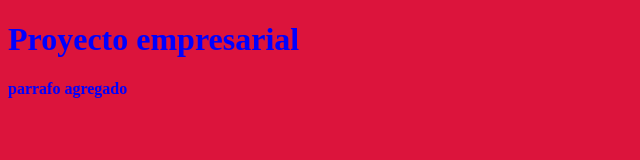
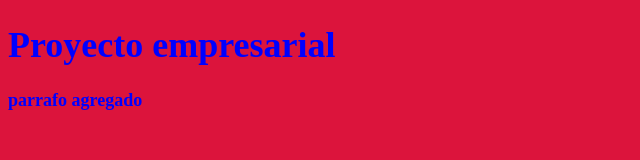
Before and after one commit to jorge0853/CursoGit, a plain HTML site: page index.html in a window 1280 px wide. Shown: the whole page, without its empty margins (0-640 px from the left). Drawn offline with Linux system fonts and the light colour scheme.

Commit message:
Update estilos.css

```diff
--- a/css/estilos.css
+++ b/css/estilos.css
@@ -2,5 +2,5 @@ body{
     background-color: crimson;
     font-weight: bold;
     color: blue;
-    font-siza: 18px;
+    font-size: 18px;
 }
```
